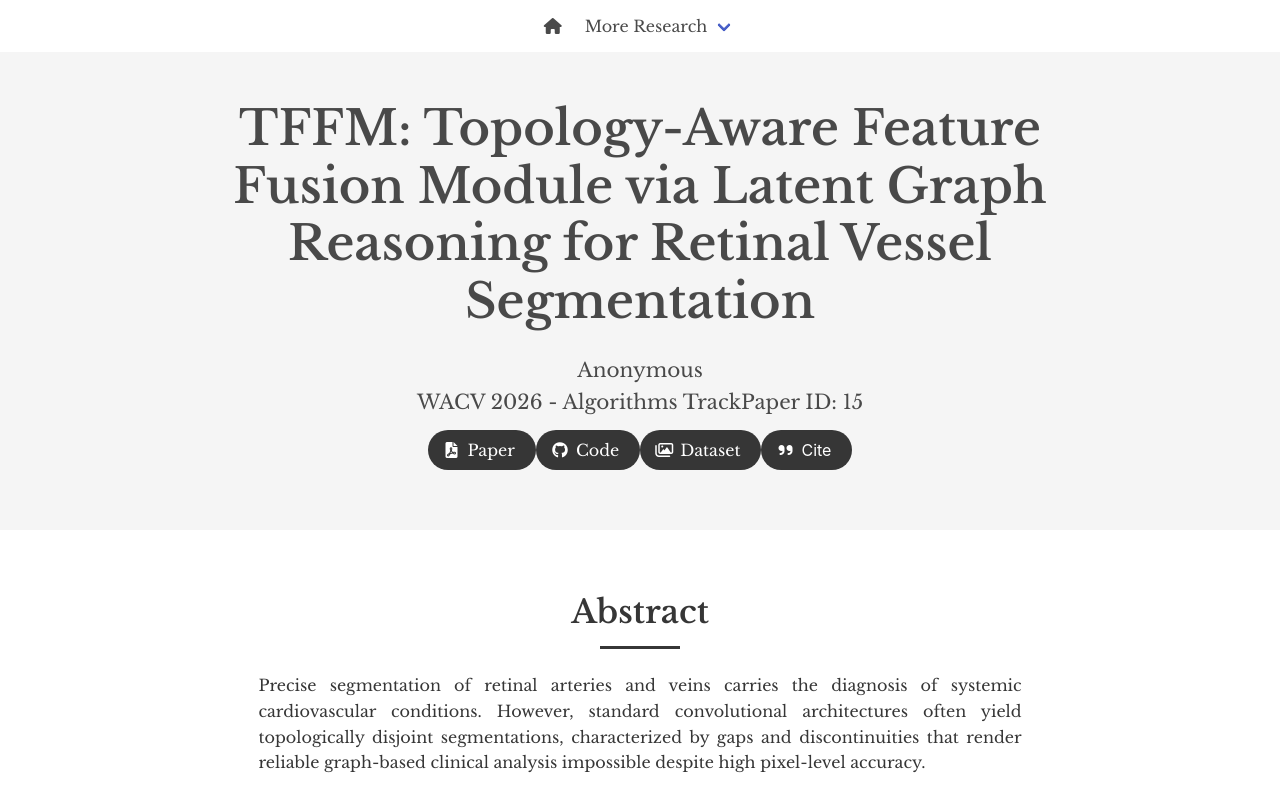
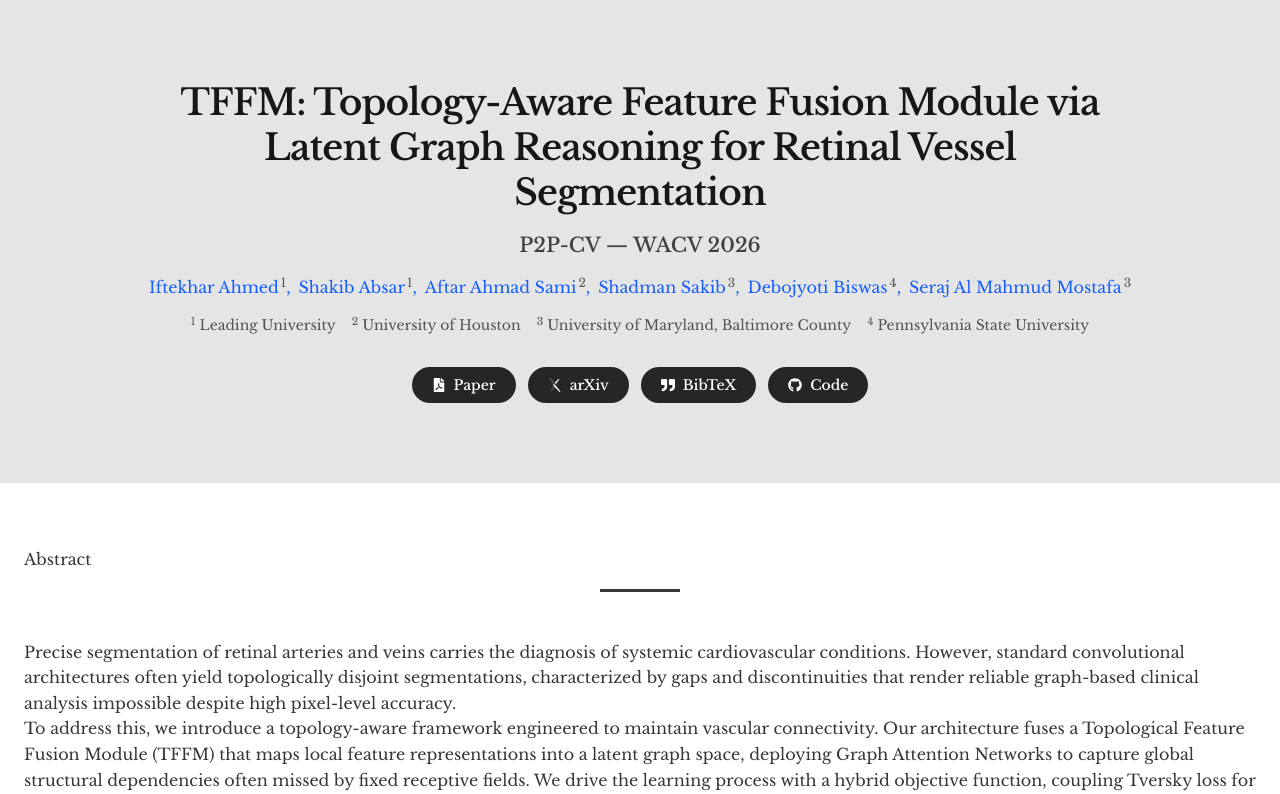
Before and after one commit to tffm-module/tffm-module.github.io, a React (Vite) app: page / in a window 1280 px wide. Shown: the top 794 px of the page. Built offline with nearby package versions, Linux system fonts and the light colour scheme; some icons are missing.

Commit message:
add hero section

```diff
--- a/package.json
+++ b/package.json
@@ -15,6 +15,7 @@
     "@tailwindcss/vite": "^4.1.17",
     "react": "^19.2.0",
     "react-dom": "^19.2.0",
+    "react-icons": "^5.5.0",
     "tailwindcss": "^4.1.17"
   },
   "devDependencies": {
--- a/src/components/ResearchPageTFFM.tsx
+++ b/src/components/ResearchPageTFFM.tsx
@@ -1,5 +1,6 @@
 import React, { useState, useEffect } from "react";
 import ComparisonExample from "./comparison-example";
+import PaperHero from "./paper-hero";
 
 const ResearchPageTFFM: React.FC = () => {
   const [activeTab, setActiveTab] = useState<"combined" | "artery" | "vein">(
@@ -177,10 +178,6 @@ paperid={15}
     <>
       <link
         rel="stylesheet"
-        href="https://cdn.jsdelivr.net/npm/bulma@0.9.4/css/bulma.min.css"
-      />
-      <link
-        rel="stylesheet"
         href="https://cdnjs.cloudflare.com/ajax/libs/font-awesome/6.0.0/css/all.min.css"
       />
       <link
@@ -589,126 +586,7 @@ paperid={15}
         `}
       </style>
 
-      {/* Navbar */}
-      <nav
-        className="navbar is-transparent"
-        role="navigation"
-        aria-label="main navigation"
-      >
-        <div className="container">
-          <div className="navbar-brand">
-            <a
-              role="button"
-              className={`navbar-burger ${navbarActive ? "is-active" : ""}`}
-              aria-label="menu"
-              aria-expanded={navbarActive}
-              onClick={() => setNavbarActive(!navbarActive)}
-            >
-              <span aria-hidden="true"></span>
-              <span aria-hidden="true"></span>
-              <span aria-hidden="true"></span>
-            </a>
-          </div>
-          <div className={`navbar-menu ${navbarActive ? "is-active" : ""}`}>
-            <div
-              className="navbar-start"
-              style={{ flexGrow: 1, justifyContent: "center" }}
-            >
-              <a className="navbar-item" href="/">
-                <span className="icon">
-                  <i className="fas fa-home"></i>
-                </span>
-              </a>
-              <div className="navbar-item has-dropdown is-hoverable">
-                <a className="navbar-link">More Research</a>
-                <div className="navbar-dropdown">
-                  <a className="navbar-item" href="#">
-                    Related Projects
-                  </a>
-                  <a className="navbar-item" href="#">
-                    TFFM
-                  </a>
-                </div>
-              </div>
-            </div>
-          </div>
-        </div>
-      </nav>
-
-      {/* Hero Section */}
-      <section className="hero is-light">
-        <div className="hero-body">
-          <div className="container is-max-desktop">
-            <div className="columns is-centered">
-              <div className="column has-text-centered">
-                <h1 className="title is-1 publication-title">
-                  TFFM: Topology-Aware Feature Fusion Module via Latent Graph
-                  Reasoning for Retinal Vessel Segmentation
-                </h1>
-                <div className="is-size-5 publication-authors">
-                  <span className="author-block">
-                    <a href="#">Anonymous</a>
-                  </span>
-                </div>
-                <div className="is-size-5 publication-authors">
-                  <span className="author-block">
-                    WACV 2026 - Algorithms Track
-                  </span>
-                  <span className="author-block">Paper ID: 15</span>
-                </div>
-                <div className="column has-text-centered">
-                  <div className="publication-links">
-                    <span className="link-block">
-                      <a
-                        href="#pdf"
-                        className="external-link button is-normal is-rounded is-dark"
-                      >
-                        <span className="icon">
-                          <i className="fas fa-file-pdf"></i>
-                        </span>
-                        <span>Paper</span>
-                      </a>
-                    </span>
-                    <span className="link-block">
-                      <a
-                        href="#code"
-                        className="external-link button is-normal is-rounded is-dark"
-                      >
-                        <span className="icon">
-                          <i className="fab fa-github"></i>
-                        </span>
-                        <span>Code</span>
-                      </a>
-                    </span>
-                    <span className="link-block">
-                      <a
-                        href="#dataset"
-                        className="external-link button is-normal is-rounded is-dark"
-                      >
-                        <span className="icon">
-                          <i className="far fa-images"></i>
-                        </span>
-                        <span>Dataset</span>
-                      </a>
-                    </span>
-                    <span className="link-block">
-                      <button
-                        onClick={handleCopyBibTeX}
-                        className="button is-normal is-rounded is-dark"
-                      >
-                        <span className="icon">
-                          <i className="fas fa-quote-right"></i>
-                        </span>
-                        <span>Cite</span>
-                      </button>
-                    </span>
-                  </div>
-                </div>
-              </div>
-            </div>
-          </div>
-        </div>
-      </section>
+      <PaperHero />
 
       {/* Abstract Section */}
       <section className="section">
--- a/src/components/comparison-example.tsx
+++ b/src/components/comparison-example.tsx
@@ -36,7 +36,7 @@ const overlaySection = {
 
 export default function ComparisonExample() {
   return (
-    <section className="py-16 bg-gray-50">
+    <section className="py-16 bg-neutral-100">
       <div className="mx-auto max-w-6xl px-4">
         <div className="mb-12 text-center text-3xl font-semibold tracking-tight">
           Visual Comparison: Baseline vs. TFFM
--- /dev/null
+++ b/src/components/paper-hero.tsx
@@ -0,0 +1,148 @@
+import { FaFilePdf, FaGithub, FaQuoteRight } from "react-icons/fa";
+import { SiArxiv } from "react-icons/si";
+
+type Author = {
+  name: string;
+  email?: string;
+  affiliation: string;
+  profile?: string;
+};
+
+export default function PaperHero() {
+  const title =
+    "TFFM: Topology-Aware Feature Fusion Module via Latent Graph Reasoning for Retinal Vessel Segmentation";
+
+  const venue = "P2P-CV — WACV 2026";
+
+  const authors: Author[] = [
+    {
+      name: "Iftekhar Ahmed",
+      email: "iftekharifat007@gmail.com",
+      affiliation: "Leading University",
+      profile: "https://openreview.net/profile?id=%7EIftekhar_Ahmed2",
+    },
+    {
+      name: "Shakib Absar",
+      email: "sabsar42@gmail.com",
+      affiliation: "Leading University",
+      profile: "https://openreview.net/profile?id=%7EShakib_Absar1",
+    },
+    {
+      name: "Aftar Ahmad Sami",
+      email: "asami5@uh.edu",
+      affiliation: "University of Houston",
+      profile: "https://openreview.net/profile?id=%7EAftar_Ahmad_Sami1",
+    },
+    {
+      name: "Shadman Sakib",
+      email: "ssakib1@umbc.edu",
+      affiliation: "University of Maryland, Baltimore County",
+      profile: "https://openreview.net/profile?id=~Shadman_Sakib1",
+    },
+    {
+      name: "Debojyoti Biswas",
+      email: "debojyoti_biswas@txstate.edu",
+      affiliation: "Pennsylvania State University",
+      profile: "https://openreview.net/profile?id=~Debojyoti_Biswas1",
+    },
+    {
+      name: "Seraj Al Mahmud Mostafa",
+      email: "serajmostafa@umbc.edu",
+      affiliation: "University of Maryland, Baltimore County",
+      profile: "https://openreview.net/profile?id=%7ESeraj_Al_Mahmud_Mostafa1",
+    },
+  ];
+
+  /* Build affiliation index automatically */
+  const affiliations = Array.from(new Set(authors.map((a) => a.affiliation)));
+
+  return (
+    <section className="bg-neutral-200 py-20">
+      <div className="mx-auto max-w-5xl px-4 text-center">
+        {/* Title */}
+        <h1 className="mb-4 text-4xl font-semibold leading-tight tracking-tight text-neutral-900">
+          {title}
+        </h1>
+
+        {/* Venue */}
+        <p className="mb-4 text-xl font-medium text-neutral-700">{venue}</p>
+
+        {/* Authors */}
+        <div className="mb-4 text-base text-blue-600">
+          {authors.length === 0 ? (
+            <span className="italic text-neutral-600">Anonymous author</span>
+          ) : (
+            <div className="flex flex-wrap justify-center gap-x-2 gap-y-1">
+              {authors.map((author, idx) => {
+                const affIndex = affiliations.indexOf(author.affiliation) + 1;
+
+                return (
+                  <span key={idx} className="whitespace-nowrap">
+                    {author.profile ? (
+                      <a
+                        href={author.profile}
+                        target="_blank"
+                        rel="noreferrer"
+                        className="hover:underline"
+                      >
+                        {author.name}
+                      </a>
+                    ) : (
+                      author.name
+                    )}
+                    <sup className="ml-0.5 text-xs text-neutral-600">
+                      {affIndex}
+                    </sup>
+                    {idx < authors.length - 1 && ","}
+                  </span>
+                );
+              })}
+            </div>
+          )}
+        </div>
+
+        {/* Affiliations */}
+        {authors.length > 0 && (
+          <div className="mb-8 text-sm text-neutral-600">
+            {affiliations.map((aff, idx) => (
+              <span key={idx} className="mx-2">
+                <sup>{idx + 1}</sup> {aff}
+              </span>
+            ))}
+          </div>
+        )}
+
+        {/* Action Buttons */}
+        <div className="flex flex-wrap justify-center gap-3">
+          <a
+            href="#pdf"
+            className="inline-flex items-center gap-2 rounded-full bg-neutral-800 px-5 py-2 text-sm font-medium text-white hover:bg-neutral-900"
+          >
+            <FaFilePdf /> Paper
+          </a>
+
+          <a
+            href="#arxiv"
+            className="inline-flex items-center gap-2 rounded-full bg-neutral-800 px-5 py-2 text-sm font-medium text-white hover:bg-neutral-900"
+          >
+            <SiArxiv /> arXiv
+          </a>
+
+          <a
+            href="#bibtex"
+            className="inline-flex items-center gap-2 rounded-full bg-neutral-800 px-5 py-2 text-sm font-medium text-white hover:bg-neutral-900"
+          >
+            <FaQuoteRight /> BibTeX
+          </a>
+
+          <a
+            href="#code"
+            className="inline-flex items-center gap-2 rounded-full bg-neutral-800 px-5 py-2 text-sm font-medium text-white hover:bg-neutral-900"
+          >
+            <FaGithub /> Code
+          </a>
+        </div>
+      </div>
+    </section>
+  );
+}
```
Also changed, not shown: 1 other file (tests, documents, lock files or other folders).
